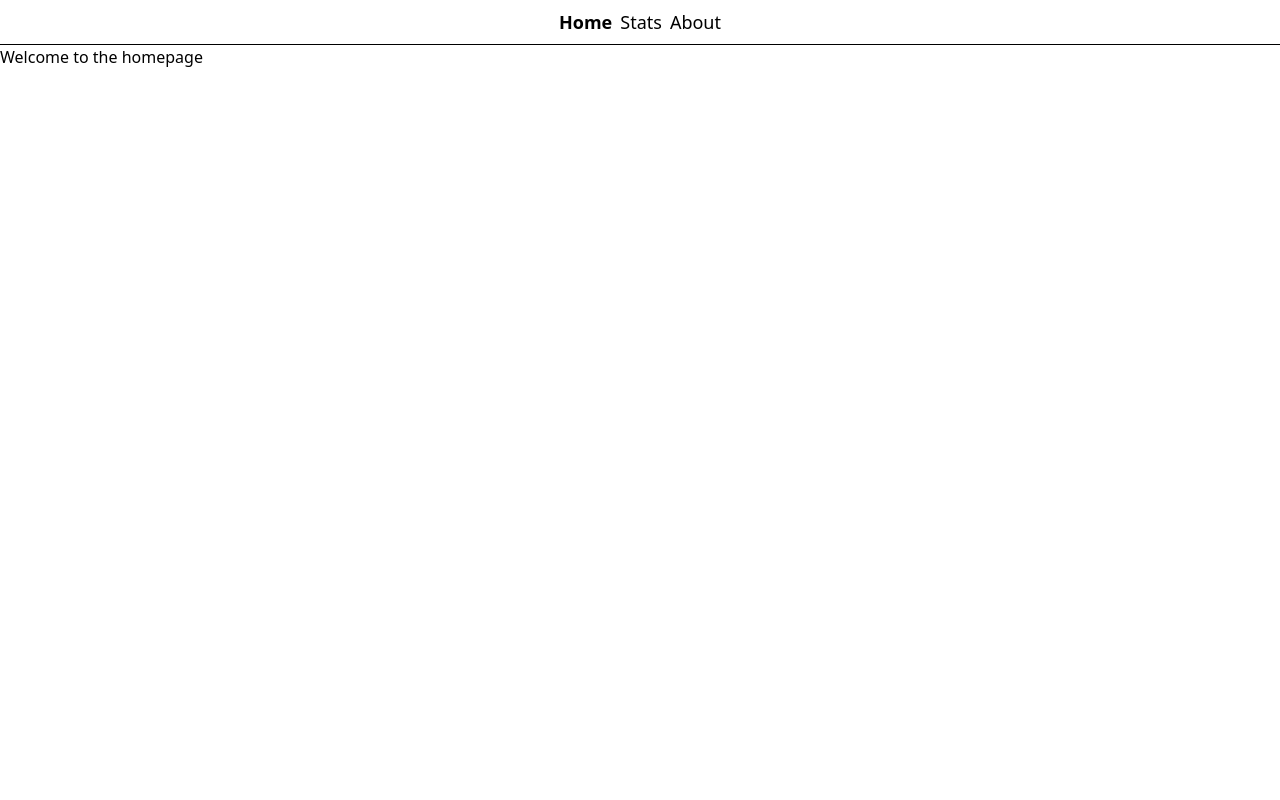
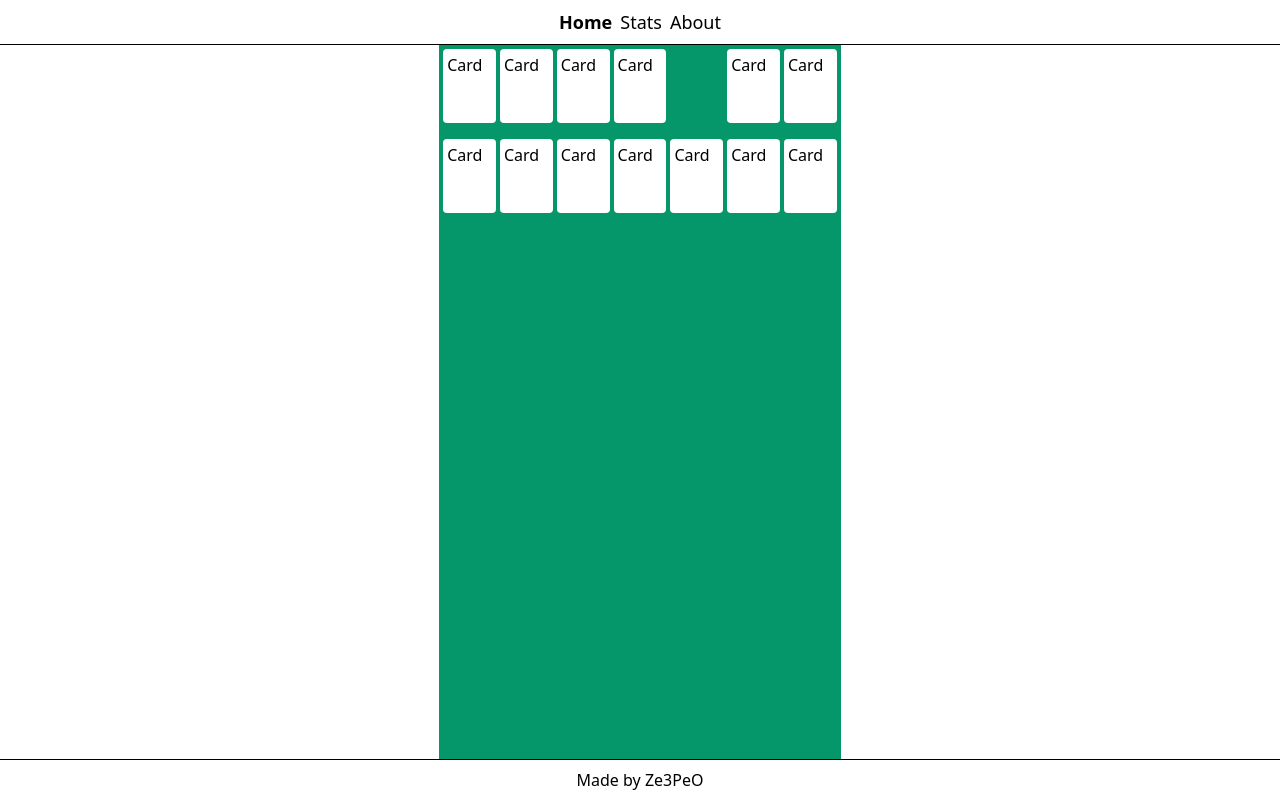
Before and after one commit to Ze3PeO/nuxt-solitaire, a Nuxt app: page / in a window 1280 px wide. Built offline with nearby package versions, Linux system fonts and the light colour scheme.

Commit message:
Add Card and Game component

```diff
--- /dev/null
+++ b/components/AppFooter.vue
@@ -0,0 +1,7 @@
+<template>
+  <footer class="p-2 border-t border-black">
+    <ul class="flex justify-center">
+      <li>Made by Ze3PeO</li>
+    </ul>
+  </footer>
+</template>
--- /dev/null
+++ b/components/solitaire/SolitaireCard.vue
@@ -0,0 +1,4 @@
+<template>
+  <div class="aspect-[5/7] bg-white rounded p-1">Card</div>
+  <!-- check aspect ratio -->
+</template>
--- /dev/null
+++ b/components/solitaire/SolitaireGame.vue
@@ -0,0 +1,26 @@
+<template>
+  <div
+    class="bg-emerald-600 mx-auto max-h-full aspect-[9/16] p-1 gap-x-1 gap-y-4 grid grid-rows-[auto,1fr] grid-cols-7"
+  >
+    <div class="col-span-4 grid grid-cols-4 gap-1">
+      <SolitaireCard />
+      <SolitaireCard />
+      <SolitaireCard />
+      <SolitaireCard />
+    </div>
+    <div></div>
+    <div class="col-span-2 grid grid-cols-2 gap-1">
+      <SolitaireCard />
+      <SolitaireCard />
+    </div>
+    <div class="col-span-7 grid grid-cols-7 gap-1">
+      <SolitaireCard />
+      <SolitaireCard />
+      <SolitaireCard />
+      <SolitaireCard />
+      <SolitaireCard />
+      <SolitaireCard />
+      <SolitaireCard />
+    </div>
+  </div>
+</template>
--- a/layouts/default.vue
+++ b/layouts/default.vue
@@ -2,5 +2,6 @@
   <div class="h-screen w-screen grid grid-rows-[auto,1fr]">
     <AppHeader />
     <slot />
+    <AppFooter />
   </div>
 </template>
--- a/pages/index.vue
+++ b/pages/index.vue
@@ -1,5 +1,5 @@
 <template>
-  <div>
-    <h1>Welcome to the homepage</h1>
+  <div class="min-h-0">
+    <SolitaireGame />
   </div>
 </template>
```
Also changed, not shown: components/AppHeader.vue (+6 -2 lines).
